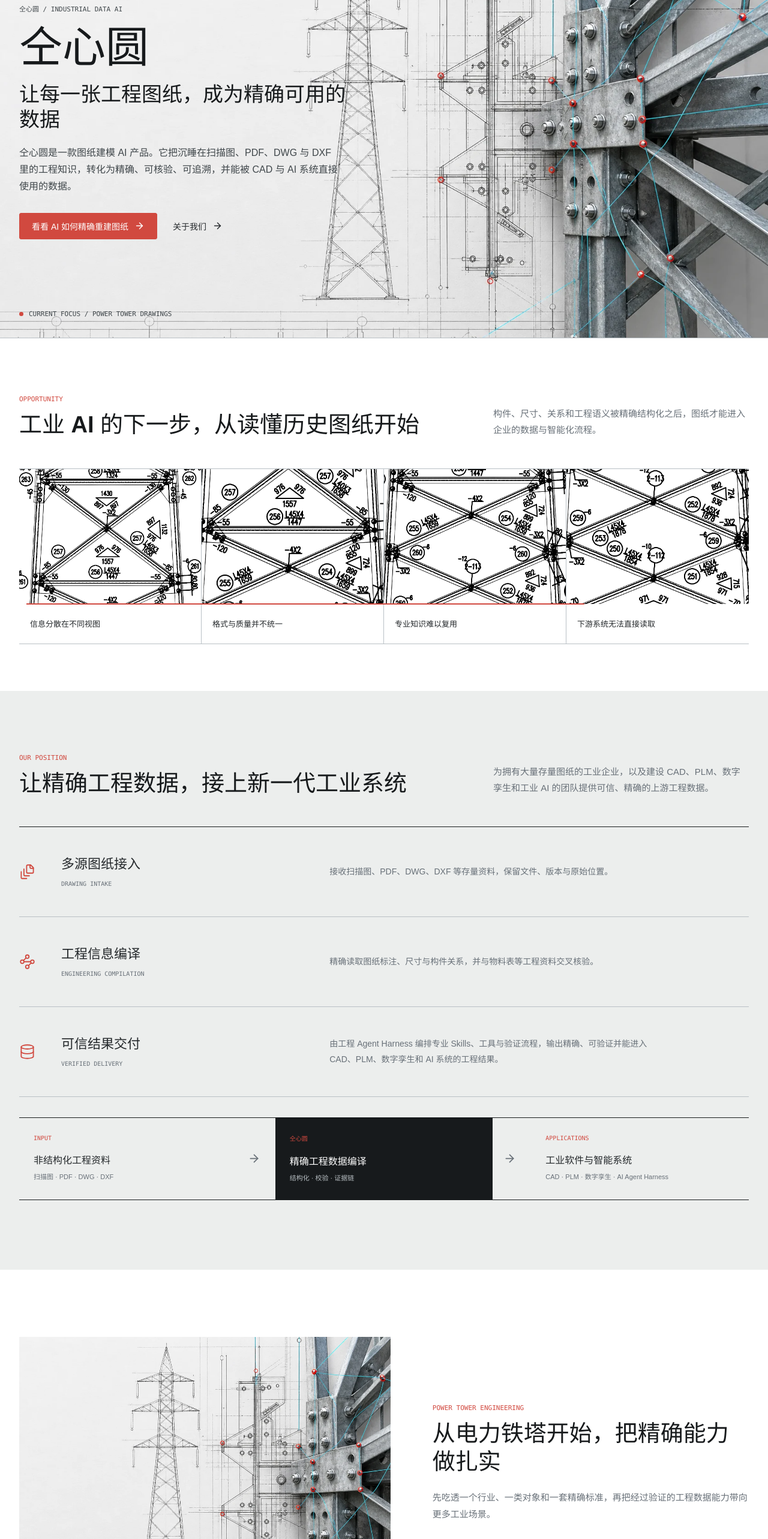
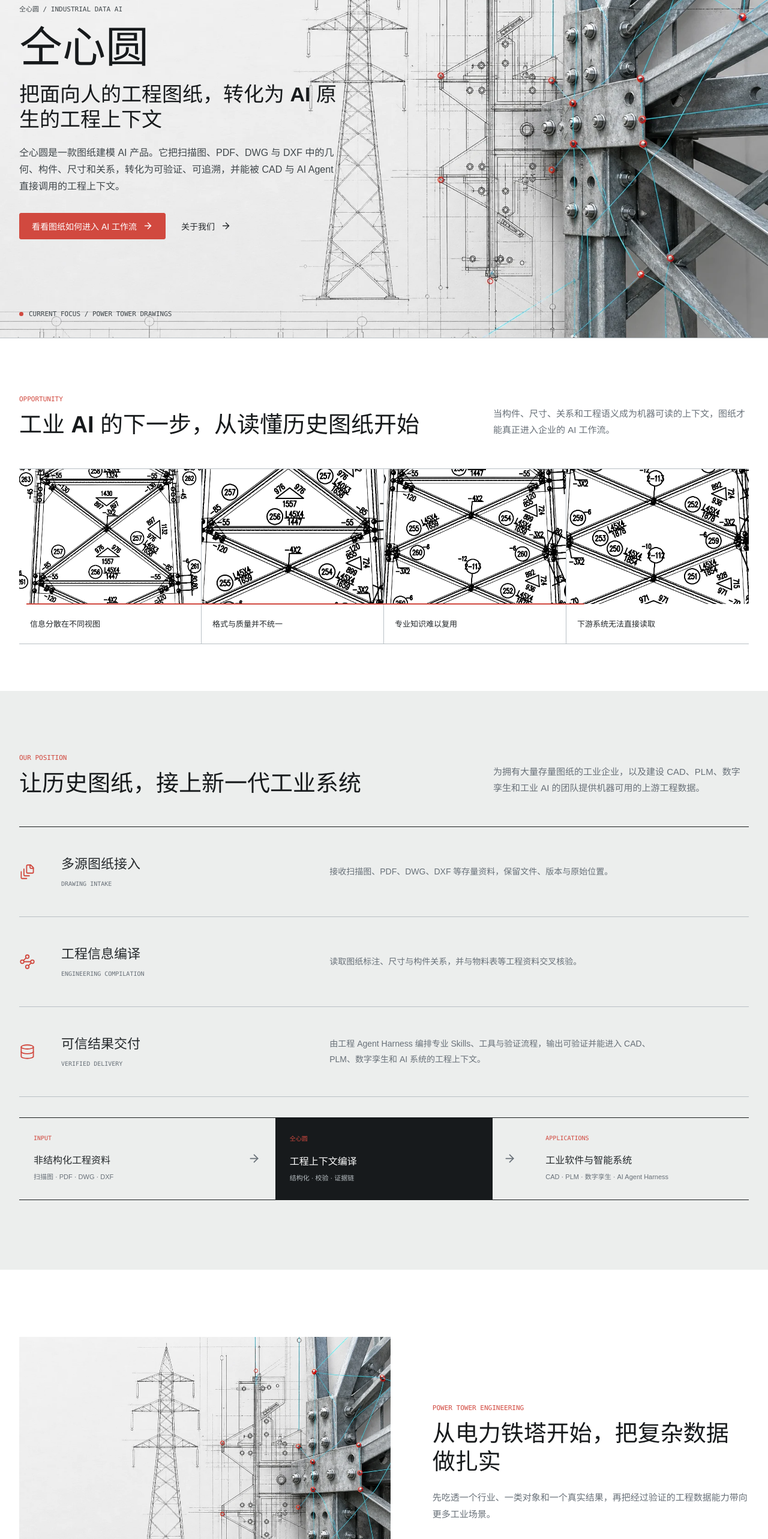
Before and after one commit to ConcentricCirclesMRTT/ConcentricCirclesMRTT.github.io, a React (Vite) app: page / in a window 1280 px wide. Shown: the part 180-2746 px from the top of the page at 60% size. Built offline with nearby package versions, Linux system fonts and the light colour scheme.

Commit message:
Refocus messaging on AI-native engineering context

```diff
--- a/src/App.tsx
+++ b/src/App.tsx
@@ -25,19 +25,19 @@ const services = [
     icon: Waypoints,
     title: "工程信息编译",
     english: "ENGINEERING COMPILATION",
-    description: "精确读取图纸标注、尺寸与构件关系，并与物料表等工程资料交叉核验。",
+    description: "读取图纸标注、尺寸与构件关系，并与物料表等工程资料交叉核验。",
   },
   {
     icon: Database,
     title: "可信结果交付",
     english: "VERIFIED DELIVERY",
-    description: "由工程 Agent Harness 编排专业 Skills、工具与验证流程，输出精确、可验证并能进入 CAD、PLM、数字孪生和 AI 系统的工程结果。",
+    description: "由工程 Agent Harness 编排专业 Skills、工具与验证流程，输出可验证并能进入 CAD、PLM、数字孪生和 AI 系统的工程上下文。",
   },
 ];
 
 const customerGroups = [
-  { title: "电力与制造企业", description: "盘活存量图纸，为数据治理、资产管理和智能化建设提供精确工程数据。" },
-  { title: "CAD、PLM 与数字化平台", description: "获得精确、可接入、可核验的构件、尺寸、关系与工程语义。" },
+  { title: "电力与制造企业", description: "盘活存量图纸，为数据治理、资产管理和智能化建设提供工程数据。" },
+  { title: "CAD、PLM 与数字化平台", description: "获得可接入、可核验的构件、尺寸、关系与工程语义。" },
   { title: "工业 AI 与 Agent 团队", description: "获得来自真实工程场景的高质量数据与上下文。" },
 ];
 
@@ -50,7 +50,7 @@ const pilotSteps = [
   {
     title: "交付标准定义",
     english: "DEFINE",
-    description: "共同确认数据范围、精确度要求、输出格式与工程验收方式。",
+    description: "共同确认数据范围、质量标准、输出格式与工程验收方式。",
   },
   {
     title: "联合验证",
@@ -85,7 +85,7 @@ const researchAreas = [
   {
     label: "STRUCTURED PREDICTION",
     title: "结构化工程表达",
-    description: "研究 Schema 驱动的数据提取与中间表示，使结果精确、可检索、可编辑、可计算。",
+    description: "研究 Schema 驱动的数据提取与中间表示，使结果可检索、可编辑、可计算。",
   },
   {
     label: "ENGINEERING AGENT HARNESS",
@@ -173,13 +173,13 @@ function HomePage({ navigate }: { navigate: (page: PageId) => void }) {
           <div className="hero-copy">
             <p className="eyebrow">仝心圆 / INDUSTRIAL DATA AI</p>
             <h1>仝心圆</h1>
-            <h2>让每一张工程图纸，成为精确可用的数据</h2>
+            <h2>把面向人的工程图纸，转化为 AI 原生的工程上下文</h2>
             <p className="hero-description">
-              仝心圆是一款图纸建模 AI 产品。它把沉睡在扫描图、PDF、DWG 与 DXF 里的工程知识，转化为精确、可核验、可追溯，并能被 CAD 与 AI 系统直接使用的数据。
+              仝心圆是一款图纸建模 AI 产品。它把扫描图、PDF、DWG 与 DXF 中的几何、构件、尺寸和关系，转化为可验证、可追溯，并能被 CAD 与 AI Agent 直接调用的工程上下文。
             </p>
             <div className="hero-actions">
               <button className="primary-button" onClick={() => navigate("product")}>
-                看看 AI 如何精确重建图纸 <ArrowRight size={17} />
+                看看图纸如何进入 AI 工作流 <ArrowRight size={17} />
               </button>
               <button className="text-button" onClick={() => navigate("about")}>
                 关于我们 <ArrowRight size={17} />
@@ -193,7 +193,7 @@ function HomePage({ navigate }: { navigate: (page: PageId) => void }) {
       <section className="problem-section section-light" aria-labelledby="problem-title">
         <div className="page-grid problem-heading">
           <div><p className="section-index">OPPORTUNITY</p><h2 id="problem-title">工业 AI 的下一步，从读懂历史图纸开始</h2></div>
-          <p>构件、尺寸、关系和工程语义被精确结构化之后，图纸才能进入企业的数据与智能化流程。</p>
+          <p>当构件、尺寸、关系和工程语义成为机器可读的上下文，图纸才能真正进入企业的 AI 工作流。</p>
         </div>
         <div className="page-grid evidence-strip">
           {evidenceItems.map((item) => (
@@ -208,8 +208,8 @@ function HomePage({ navigate }: { navigate: (page: PageId) => void }) {
 
       <section className="business-section" aria-labelledby="business-title">
         <div className="page-grid section-heading business-heading">
-          <div><p className="section-index">OUR POSITION</p><h2 id="business-title">让精确工程数据，接上新一代工业系统</h2></div>
-          <p>为拥有大量存量图纸的工业企业，以及建设 CAD、PLM、数字孪生和工业 AI 的团队提供可信、精确的上游工程数据。</p>
+          <div><p className="section-index">OUR POSITION</p><h2 id="business-title">让历史图纸，接上新一代工业系统</h2></div>
+          <p>为拥有大量存量图纸的工业企业，以及建设 CAD、PLM、数字孪生和工业 AI 的团队提供机器可用的上游工程数据。</p>
         </div>
         <div className="page-grid service-list">
           {services.map((service) => {
@@ -220,7 +220,7 @@ function HomePage({ navigate }: { navigate: (page: PageId) => void }) {
         <div className="page-grid ecosystem-flow" aria-label="仝心圆在工业数据链路中的位置">
           <div><span>INPUT</span><strong>非结构化工程资料</strong><p>扫描图 · PDF · DWG · DXF</p></div>
           <ArrowRight size={21} aria-hidden="true" />
-          <div className="is-mrtt"><span>仝心圆</span><strong>精确工程数据编译</strong><p>结构化 · 校验 · 证据链</p></div>
+          <div className="is-mrtt"><span>仝心圆</span><strong>工程上下文编译</strong><p>结构化 · 校验 · 证据链</p></div>
           <ArrowRight size={21} aria-hidden="true" />
           <div><span>APPLICATIONS</span><strong>工业软件与智能系统</strong><p>CAD · PLM · 数字孪生 · AI Agent Harness</p></div>
         </div>
@@ -231,8 +231,8 @@ function HomePage({ navigate }: { navigate: (page: PageId) => void }) {
           <div className="focus-image"><img src="/images/mrtt-hero.webp" alt="铁塔图纸与结构化数据" /><span>CURRENT FOCUS</span></div>
           <div className="focus-copy">
             <p className="section-index">POWER TOWER ENGINEERING</p>
-            <h2 id="focus-title">从电力铁塔开始，把精确能力做扎实</h2>
-            <p>先吃透一个行业、一类对象和一套精确标准，再把经过验证的工程数据能力带向更多工业场景。</p>
+            <h2 id="focus-title">从电力铁塔开始，把复杂数据做扎实</h2>
+            <p>先吃透一个行业、一类对象和一个真实结果，再把经过验证的工程数据能力带向更多工业场景。</p>
             <button className="text-button" onClick={() => navigate("about")}>了解我们的发展方向 <ArrowRight size={17} /></button>
           </div>
         </div>
@@ -246,28 +246,28 @@ function ProductPage() {
   return (
     <main>
       <section className="inner-hero product-hero">
-        <div className="page-grid inner-hero-layout"><div><p className="eyebrow">仝心圆 / DRAWING MODELING AI</p><h1>让图纸成为精确、工程可用的数据</h1></div><p>仝心圆以 AI 精确重建存量图纸，连接企业档案库与 CAD、PLM、数字孪生和 AI Agent，让历史资料重新进入业务流程。</p></div>
+        <div className="page-grid inner-hero-layout"><div><p className="eyebrow">仝心圆 / DRAWING MODELING AI</p><h1>从面向人的图纸，到 AI 原生的工程上下文</h1></div><p>仝心圆让图纸中的几何、构件、尺寸、拓扑与依据成为机器可读、可验证、可调用的数据，连接 CAD、PLM、数字孪生和 AI Agent。</p></div>
       </section>
       <section className="model-section" aria-labelledby="model-title">
         <div className="page-grid model-heading">
-          <div><p className="section-index light">PRECISION AI RECONSTRUCTION</p><h2 id="model-title">让 AI 读懂工程图纸，重建精确、工程可用的三维几何</h2></div>
-          <p>仝心圆通过多模态 AI 与工程 Agent Harness 自动、精确地读取尺寸、标注和构件关系，交叉核对物料表，并以几何求解验证三维结果。</p>
+          <div><p className="section-index light">AI-NATIVE ENGINEERING CONTEXT</p><h2 id="model-title">让 AI 读图、推理并重建工程结构</h2></div>
+          <p>多模态 AI 与工程 Agent Harness 读取尺寸、标注和构件关系，交叉核对物料表，并通过几何求解确保结果精确、可核验。</p>
         </div>
         <Suspense fallback={<div className="tower-viewer"><div className="viewer-status">正在准备三维查看器...</div></div>}>
           <TowerModelViewer />
         </Suspense>
         <div className="precision-strip">
-          <article><span>DRAWING READINGS</span><strong>图纸精确读数</strong><p>精确读取尺寸、标注、构件编号与跨视图对应关系。</p></article>
+          <article><span>DRAWING READINGS</span><strong>图纸读数</strong><p>读取尺寸、标注、构件编号与跨视图对应关系。</p></article>
           <article><span>BOM CROSS-CHECK</span><strong>物料表核验</strong><p>交叉核对构件规格、数量、编号与工程资料。</p></article>
-          <article><span>GEOMETRY VALIDATION</span><strong>完备几何验证</strong><p>检查拓扑连接、几何约束、结构闭合与工程一致性。</p></article>
+          <article><span>GEOMETRY VALIDATION</span><strong>几何求解验证</strong><p>检查拓扑连接、几何约束、结构闭合与工程一致性。</p></article>
         </div>
       </section>
       <section className="business-section inner-section" aria-labelledby="delivery-title">
-        <div className="page-grid section-heading"><div><p className="section-index">DATA PIPELINE</p><h2 id="delivery-title">从一张图，到一份精确可用的数据资产</h2></div><p>围绕真实使用场景，共同确定数据范围、精确度要求、交付格式和工程验收标准。</p></div>
+        <div className="page-grid section-heading"><div><p className="section-index">DATA PIPELINE</p><h2 id="delivery-title">从一张图，到可供 AI 使用的工程上下文</h2></div><p>围绕真实使用场景，共同确定数据范围、质量标准、交付格式和工程验收方式。</p></div>
         <div className="page-grid service-list">{services.map((service) => { const Icon = service.icon; return <article className="service-row" key={service.title}><Icon size={27} strokeWidth={1.6} /><div><h3>{service.title}</h3><span>{service.english}</span></div><p>{service.description}</p></article>; })}</div>
       </section>
       <section className="output-section" aria-labelledby="customer-title">
-        <div className="page-grid output-heading"><div><p className="section-index light">WHO WE SERVE</p><h2 id="customer-title">让精确工程数据，在更多地方发挥作用</h2></div><p>从企业数据治理，到工业软件与 AI 应用，让同一份精确工程知识持续创造价值。</p></div>
+        <div className="page-grid output-heading"><div><p className="section-index light">WHO WE SERVE</p><h2 id="customer-title">让工程上下文，在更多系统中发挥作用</h2></div><p>从企业数据治理，到工业软件与 AI 应用，让同一份工程知识持续被机器理解和调用。</p></div>
         <div className="page-grid outcome-grid customer-grid">{customerGroups.map((group) => <article key={group.title}><h3>{group.title}</h3><p>{group.description}</p></article>)}</div>
       </section>
       <section className="pilot-section" aria-labelledby="pilot-title">
@@ -283,14 +283,14 @@ function AboutPage() {
   return (
     <main>
       <section className="inner-hero about-hero">
-        <div className="page-grid inner-hero-layout"><div><p className="eyebrow">关于仝心圆 / ABOUT</p><h1>让工业知识，以精确数据进入 AI 时代</h1></div><p>我们是一家专注工业工程数据的 AI 公司，建设连接历史图纸、工程经验与新一代工业系统的精确数据基础。</p></div>
+        <div className="page-grid inner-hero-layout"><div><p className="eyebrow">关于仝心圆 / ABOUT</p><h1>让工业知识，真正进入 AI 时代</h1></div><p>我们是一家专注工业工程数据的 AI 公司，建设连接历史图纸、工程经验与新一代工业系统的数据基础。</p></div>
       </section>
       <section className="backing-section" aria-labelledby="backing-title">
         <div className="page-grid backing-layout">
           <p className="section-index">INDUSTRY ECOSYSTEM</p>
           <div className="backing-copy">
             <h2 id="backing-title">扎根数据智能与产业创新生态</h2>
-            <p>MRTT 聚焦工业存量图纸的数据智能化，把复杂、分散的工程资料转化为精确、可验证并能够进入真实业务流程的数据资产。</p>
+            <p>MRTT 聚焦工业存量图纸的数据智能化，把复杂、分散的工程资料转化为可验证并能够进入真实业务流程的工程上下文。</p>
           </div>
           <div className="affiliation-links" aria-label="关联品牌与企业">
             <a href="https://ge.cn/" target="_blank" rel="noreferrer">每日互动 <ExternalLink size={16} /></a>
@@ -300,7 +300,7 @@ function AboutPage() {
         </div>
       </section>
       <section className="direction-section">
-        <div className="page-grid direction-lead"><p className="section-index">DIRECTION</p><h2>从铁塔出发，把一条精确工程数据链路做深做透</h2><p>当前以电力铁塔图纸为起点，把经过验证的精确数据能力逐步带向更多工业场景。</p></div>
+        <div className="page-grid direction-lead"><p className="section-index">DIRECTION</p><h2>从铁塔出发，把一条工程数据链路做深做透</h2><p>当前以电力铁塔图纸为起点，把经过验证的数据能力逐步带向更多工业场景。</p></div>
         <div className="page-grid direction-grid">
           <article><strong>吃透一个行业</strong><p>围绕电力铁塔建立真实可验收的数据标准、产品能力和交付闭环。</p></article>
           <article><strong>让数据越用越好</strong><p>持续积累标准、行业知识和反馈数据，让每次交付提升后续能力。</p></article>
@@ -319,7 +319,7 @@ function ResearchPage() {
       <section className="inner-hero research-hero">
         <div className="page-grid inner-hero-layout">
           <div><p className="eyebrow">仝心圆研究 / RESEARCH</p><h1>研究那些让工业数据真正可用的问题</h1></div>
-          <p>从多模态理解、工程关系重建到 Agent Harness，我们研究如何让 AI 在专业工具与工程约束下，精确、稳定地完成真实任务。</p>
+          <p>从多模态理解、工程关系重建到 Agent Harness，我们研究如何让 AI 在专业工具与工程约束下，稳定完成真实任务。</p>
         </div>
       </section>
       <section className="research-section" aria-labelledby="research-title">
@@ -453,15 +453,15 @@ function App() {
 
   useEffect(() => {
     const titles: Record<PageId, string> = {
-      home: "仝心圆 | 精确工程数据 AI",
+      home: "仝心圆 | AI 原生工程上下文",
       product: "图纸建模 AI 产品 | 仝心圆",
       research: "研究方向 | 仝心圆",
       about: "关于我们 | 仝心圆",
       careers: "加入我们 | 仝心圆",
     };
     const descriptions: Record<PageId, string> = {
-      home: "仝心圆是一款图纸建模 AI 产品，将扫描图、PDF、DWG 与 DXF 编译为可供 CAD 和 AI 系统使用的精确工程数据。",
-      product: "了解仝心圆如何通过 AI 精确读取工程图纸，重建工程可用的结构化数据与三维几何。",
+      home: "仝心圆将面向人的扫描图、PDF、DWG 与 DXF 编译为可供 CAD 和 AI Agent 使用的工程上下文。",
+      product: "了解仝心圆如何通过 AI 读取工程图纸，重建可验证的结构化数据与三维几何。",
       research: "了解 MRTT 在工业多模态理解、工程关系、结构化预测、Agent Harness 和可靠评测方向的研究。",
       about: "了解仝心圆背后的 MRTT 公司、产业生态与工程图纸数据能力。",
       careers: "加入 MRTT，参与多模态模型、Agent 与真实工业数据系统的研究和研发。",
@@ -494,7 +494,7 @@ function App() {
       {page === "research" && <ResearchPage />}
       {page === "about" && <AboutPage />}
       {page === "careers" && <CareersPage openJob={openJob} setOpenJob={setOpenJob} />}
-      <footer className="site-footer"><div className="page-grid footer-grid"><div><strong className="footer-wordmark">MRTT</strong><p>工业数据 AI 公司 · 精确图纸建模产品：仝心圆</p></div><div className="footer-links"><button onClick={() => navigate("home")}>首页</button><button onClick={() => navigate("product")}>图纸建模 AI 产品</button><button onClick={() => navigate("research")}>研究方向</button><button onClick={() => navigate("about")}>关于我们</button><button onClick={() => navigate("careers")}>加入我们</button></div><div className="footer-meta"><span>CHINA / 2026</span><span>Copyright © 2026 浙江每日互动研究院有限公司</span></div></div></footer>
+      <footer className="site-footer"><div className="page-grid footer-grid"><div><strong className="footer-wordmark">MRTT</strong><p>工业数据 AI 公司 · 产品：仝心圆</p></div><div className="footer-links"><button onClick={() => navigate("home")}>首页</button><button onClick={() => navigate("product")}>图纸建模 AI 产品</button><button onClick={() => navigate("research")}>研究方向</button><button onClick={() => navigate("about")}>关于我们</button><button onClick={() => navigate("careers")}>加入我们</button></div><div className="footer-meta"><span>CHINA / 2026</span><span>Copyright © 2026 浙江每日互动研究院有限公司</span></div></div></footer>
     </div>
   );
 }
```
